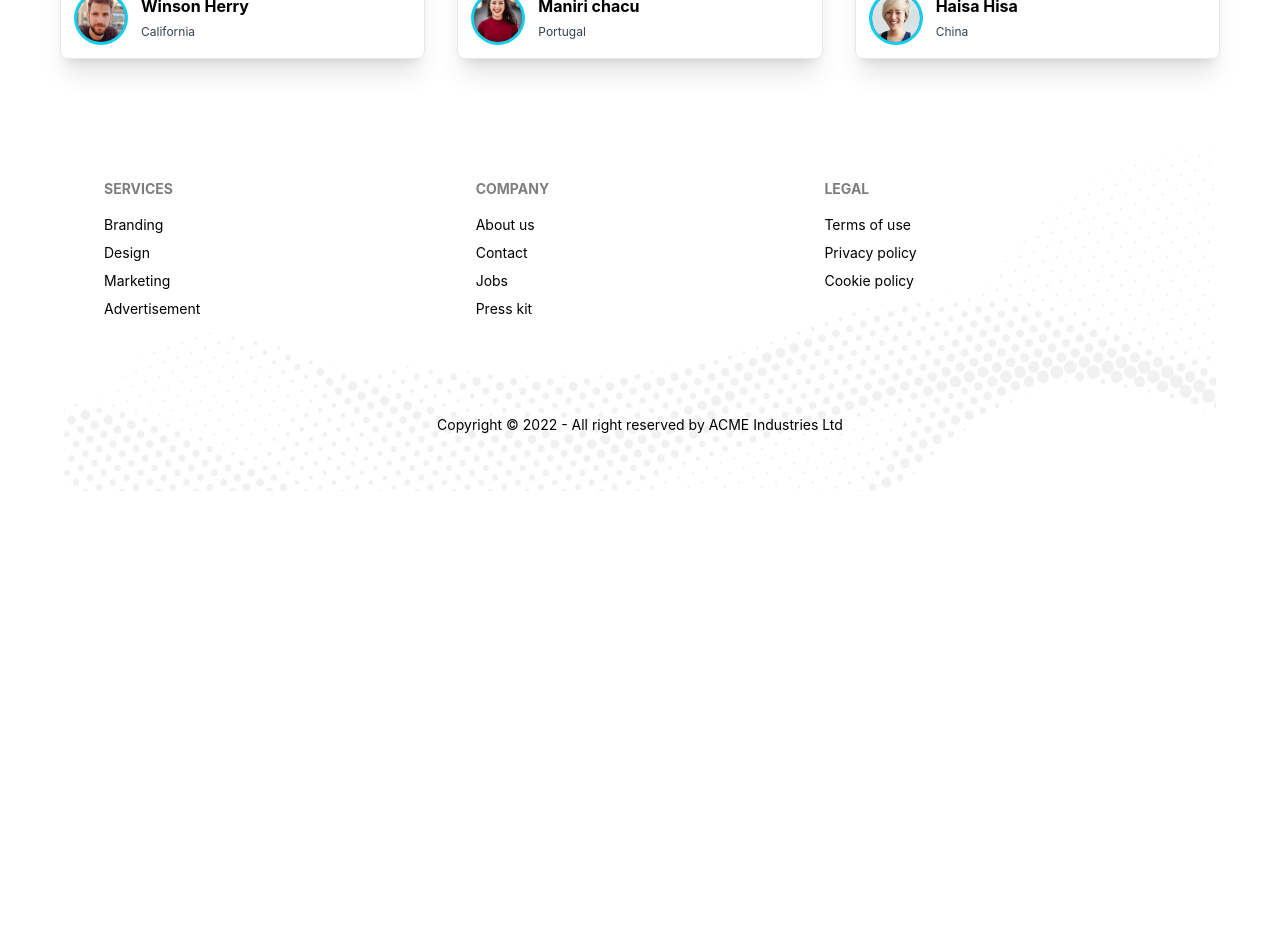
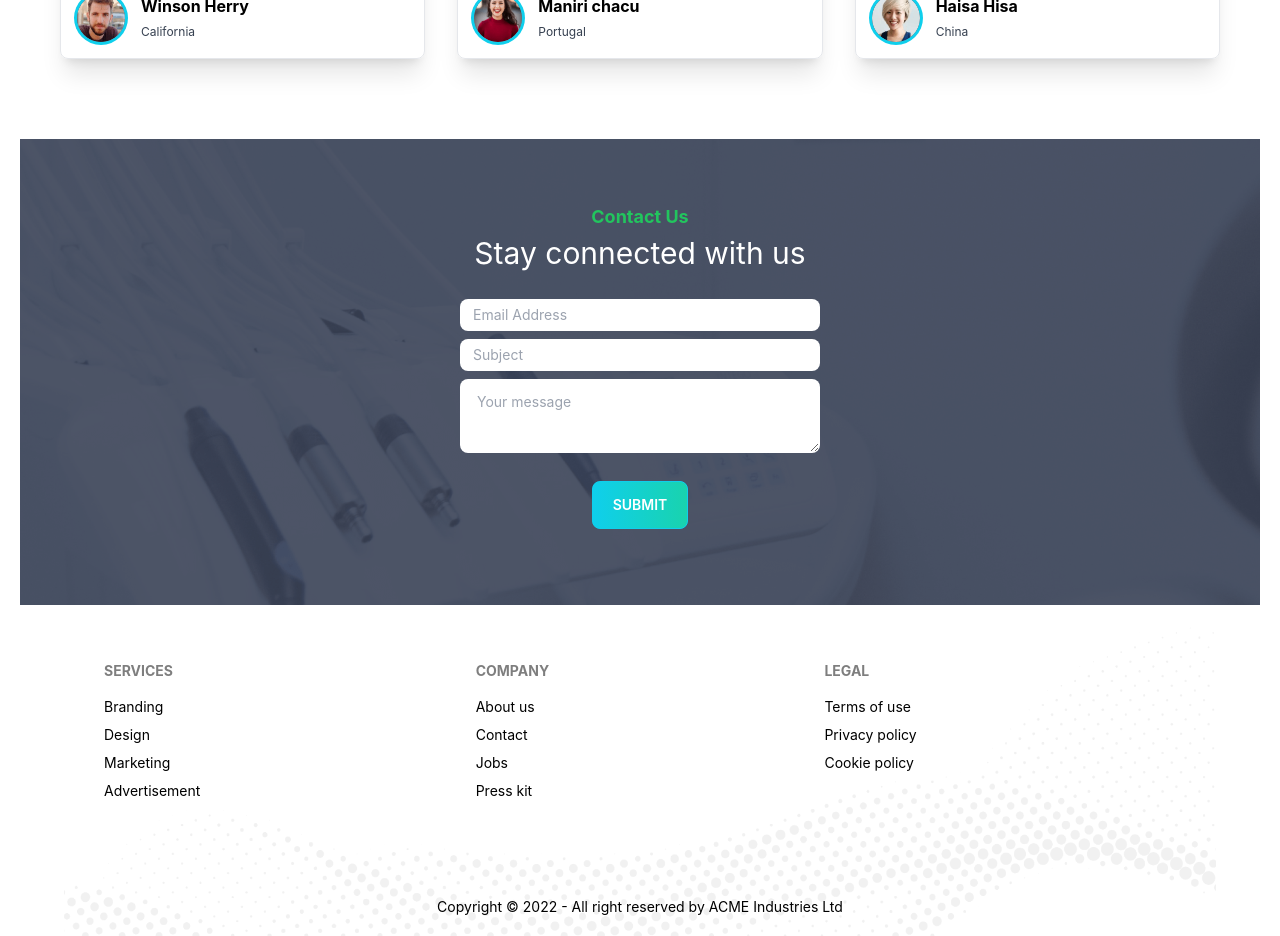
Before and after one commit to Sayem92/doctors-portal, a React (Create React App) app: page / in a window 1280 px wide. Shown: the part 3520-4456 px from the top of the page. Before the commit the page ends 4011 px from the top, so only its background shows below. Built offline with nearby package versions, Linux system fonts and the light colour scheme.

Commit message:
add contact form

```diff
--- /dev/null
+++ b/src/Pages/Home/Contact/Contact.js
@@ -0,0 +1,43 @@
+import React from 'react';
+import appointment from '../../../assets/images/appointment.png';
+
+const Contact = () => {
+    const handleContacts = e => {
+        e.preventDefault()
+        const form = e.target;
+        const email = form.email.value;
+        const subject = form.subject.value;
+        const message = form.message.value;
+        console.log(email,subject, message);
+
+    }
+
+    return (
+        <section style={{
+            backgroundImage: `url(${appointment})`
+        }}
+        className='py-16 mb-4'>
+            <div className='text-center'>
+                <h4 className='text-lg text-green-500 font-bold'>Contact Us</h4>
+                <h1 className="mt-1 mx-1 text-white text-2xl md:text-3xl font-normal">Stay connected with us</h1>
+            </div>
+
+            <form onSubmit={handleContacts}
+                className='p-3 mt-4 grid grid-cols-1 gap-2 md:w-96 mx-auto'>
+
+                <input name='email' type="email" placeholder="Email Address" className="input w-full input-sm " />
+
+                <input name='subject' type="text" placeholder="Subject" className="input w-full input-sm" />
+
+                <textarea name='message' className="textarea text-black mb-5" placeholder="Your message">
+                </textarea>
+
+                <input type='submit'
+                    className="w-24 mx-auto btn btn-primary bg-gradient-to-r from-primary to-secondary text-white" placeholder='Submit' />
+
+            </form>
+        </section>
+    );
+};
+
+export default Contact;
--- a/src/Pages/Home/Home/Home.js
+++ b/src/Pages/Home/Home/Home.js
@@ -1,5 +1,6 @@
 import React from 'react';
 import Banner from '../Banner/Banner';
+import Contact from '../Contact/Contact';
 import InfoCards from '../infoCards/InfoCards';
 import MakeAppointment from '../MakeAppointment/MakeAppointment';
 import Services from '../Services/Services';
@@ -14,8 +15,7 @@ const Home = () => {
             <Services></Services>
             <MakeAppointment></MakeAppointment>
             <Testimonial></Testimonial>
-
-            {/* contacts baki ---------- */}
+            <Contact></Contact>
 
         </div>
     );
```
